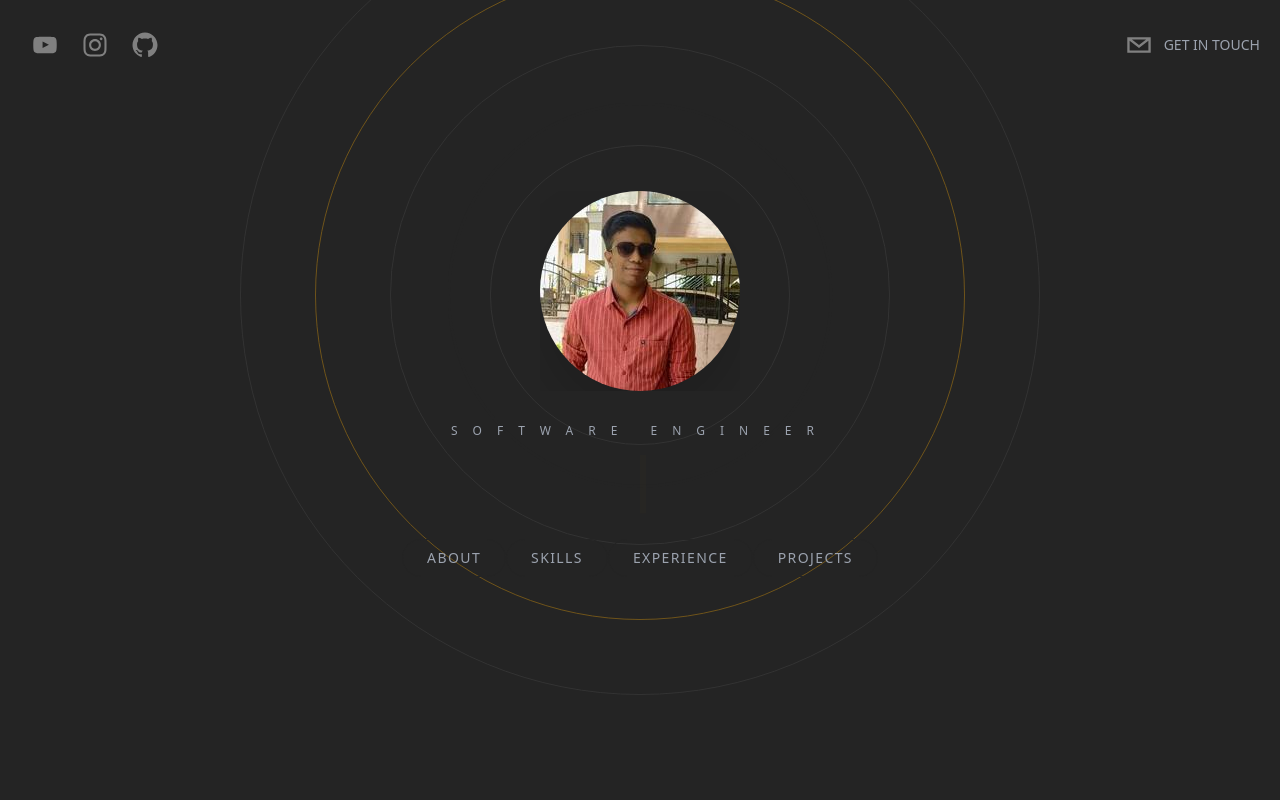
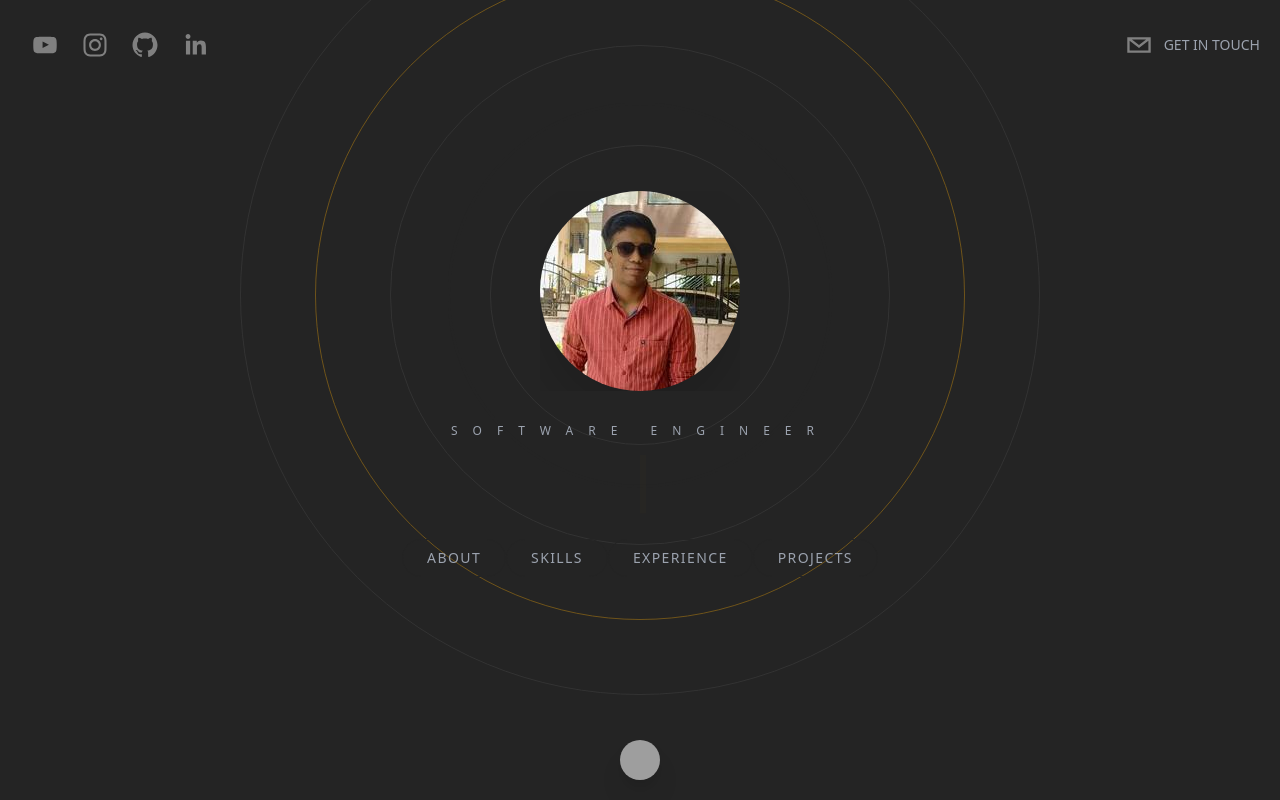
Before and after one commit to prajwal080501/portfolio-next-sanity, a Next.js app: page / in a window 1280 px wide. Built offline with nearby package versions, Linux system fonts and the light colour scheme; grey boxes are pictures that could not be loaded.

Commit message:
added thumb button

```diff
--- a/components/Contact.tsx
+++ b/components/Contact.tsx
@@ -58,20 +58,17 @@ const Contact = ({ }: Props) => {
             </p>
           </div>
         </div>
-        <motion.form
+        <form
           onSubmit={handleSubmit(onSubmit)}
-          initial={{ opacity: 0, y: -100 }}
-          whileInView={{ opacity: 1, y: 0 }}
-          transition={{ duration: 2 }}
           className='flex flex-col px-8 w-[95vw] pb-16 space-y-2 md:w-fit mx-auto'>
           <div className='flex space-y-2 md:space-y-0 md:space-x-2 flex-col md:flex-row w-full '>
             <input {...register('name')} className='contactInfo' placeholder="Name" type="text" />
-            <input {...register("email")} placeholder='Email' className='contactInfo' type="email" />
+            <input {...register('email')} className='contactInfo' placeholder="Email" type="text" />
           </div>
           <input {...register("subject")} className='contactInfo' placeholder='Subject' type="text" />
           <textarea {...register("message")} placeholder='Message' className="contactInfo" id="" />
           <button type='submit' className='bg-gradient-to-r from-[#f7ab0a]/100 to-orange-600 py-3 px-10 rounded-md text-black font-bold text-lg hover:bg-[#f7ab0a]/60 active:scale-95 duration-200 ease-in-out shadow-xl active:shadow-sm'>Submit</button>
-        </motion.form>
+        </form>
       </div>
     </div>
   )
--- a/components/Header.tsx
+++ b/components/Header.tsx
@@ -15,6 +15,7 @@ const Header = (props: Props) => {
                 <SocialIcon fgColor="gray" bgColor="transparent" url="https://www.youtube.com/channel/UCQdcHzF8tGL_Ska-Hj5x0RQ" network="youtube" className='hover:scale-125 duration-300 hover:text-white' />
                 <SocialIcon fgColor="gray" bgColor="transparent" url="https://www.instagram.com/prajwalladkat0805/" network="instagram" className='hover:scale-125 duration-300 hover:text-white' />
                 <SocialIcon fgColor="gray" bgColor="transparent" url="https://github.com/prajwal080501" network="github" className='hover:scale-125 duration-300 hover:text-white' />
+                <SocialIcon fgColor="gray" bgColor="transparent" url="https://www.linkedin.com/in/prajwalladkat/" network="linkedin" className='hover:scale-125 duration-300 hover:text-white' />
 
             </motion.div>
             <motion.div
--- a/pages/index.tsx
+++ b/pages/index.tsx
@@ -1,6 +1,7 @@
 import type { NextPage } from 'next'
 import Head from 'next/head'
 import Image from 'next/image'
+import Link from 'next/link'
 import About from '../components/About'
 import Contact from '../components/Contact'
 import Header from '../components/Header'
@@ -8,10 +9,10 @@ import Hero from '../components/Hero'
 import Projects from '../components/Projects'
 import Skills from '../components/Skills'
 import WorkExperience from '../components/WorkExperience'
-
+import { motion } from "framer-motion"
 const Home: NextPage = () => {
   return (
-    <div className='bg-[rgb(36,36,36)] text-white h-screen snap-y snap-mandatory overflow-y-scroll z-0 scrollbar-track-gray-400/20  md:scrollbar scrollbar-thin scrollbar-thumb-[#f7ab0a]/80'>
+    <div className='bg-[rgb(36,36,36)] text-white h-screen snap-y snap-mandatory overflow-y-scroll z-0'>
       <Head>
         <title>Prajwal&apos;s Portfolio</title>
       </Head>
@@ -38,8 +39,26 @@ const Home: NextPage = () => {
       </section>
 
       <section id='contact' className='snap-start'>
-        <Contact/>
+        <Contact />
       </section>
+
+
+      <footer className='sticky bottom-5 w-full cursor-pointer'>
+        <div
+          className='flex items-center justify-center'>
+          <Link href="#hero">
+            <motion.img
+            initial={{opacity:0}}
+            whileInView={{opacity:1, rotate:360}}
+            transition={{duration:1.5}}
+              className='w-10 h-10 rounded-full hover:scale-110 drop-shadow-xl filter grayscale hover:grayscale-0 duration-200 ease-in-out  cursor-pointer' src="https://i.postimg.cc/Kz4s0dMK/Orange-and-White-Modern-Simple-Technology-You-Tube-Icon.png" alt="" />
+          </Link>
+
+
+
+        </div>
+      </footer>
+
     </div>
   )
 }
```
